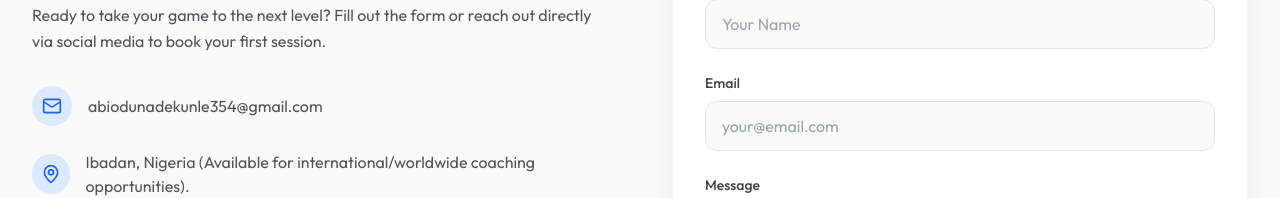
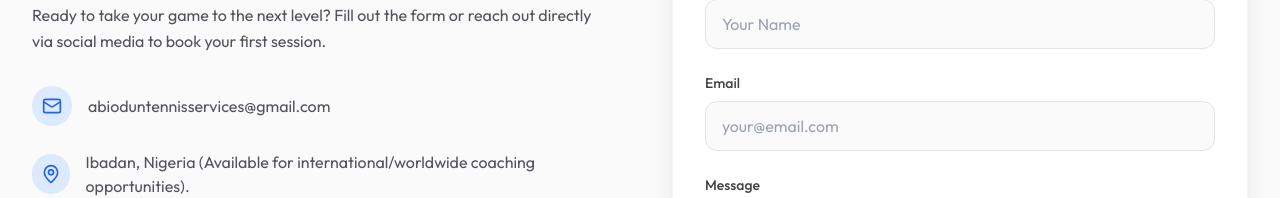
Before and after one commit to Abiodun001-world/abiodun-tennis-portfolio, a React (Vite) app: page / in a window 1280 px wide. Shown: the part 4118-4316 px from the top of the page. Built offline with nearby package versions, Linux system fonts and the light colour scheme.

Commit message:
feat:update contact email address

```diff
--- a/components/Contact.tsx
+++ b/components/Contact.tsx
@@ -62,8 +62,8 @@ const Contact: React.FC = () => {
                 <div className="w-10 h-10 rounded-full bg-blue-100 dark:bg-zinc-800 flex items-center justify-center text-blue-600">
                   <Mail size={20} />
                 </div>
-                <a href="mailto:abiodunadekunle354@gmail.com" className="hover:text-blue-600 dark:hover:text-blue-400 transition-colors">
-                  abiodunadekunle354@gmail.com
+                <a href="mailto:abiodduntennisservices@gmail.com" className="hover:text-blue-600 dark:hover:text-blue-400 transition-colors">
+                  abioduntennisservices@gmail.com
                 </a>
               </div>
               <div className="flex items-center gap-4 text-zinc-600 dark:text-zinc-300">
```
